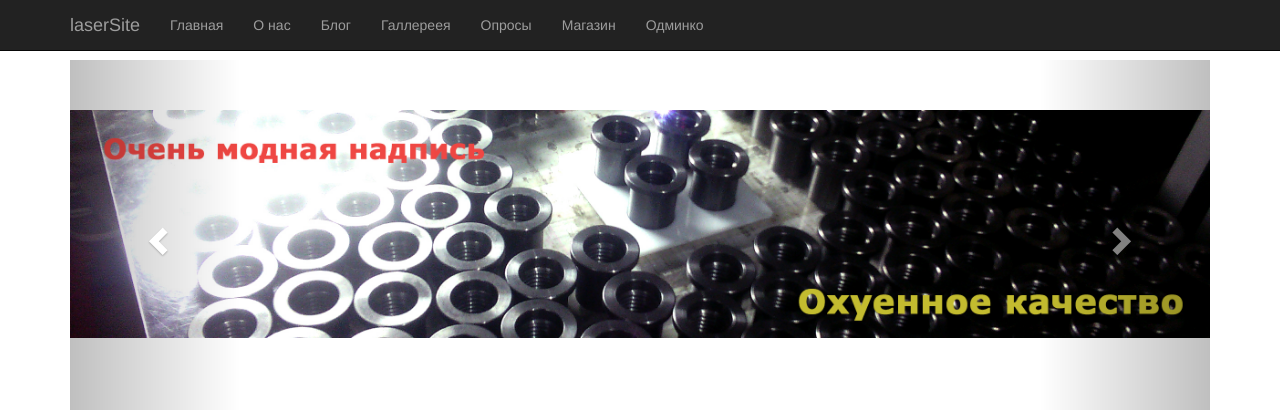
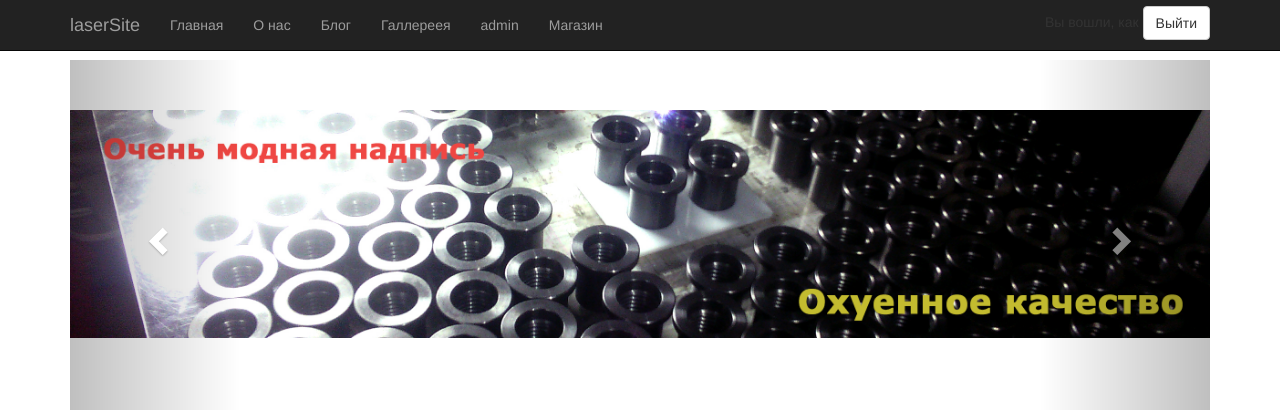
Before and after one commit to mushroom2/laserSite, a Django app: page / in a window 1280 px wide; the page is wider, and only the part inside the window is pictured. Shown: the top 420 px of that part. Run offline with Django 3.2, Linux system fonts and the light colour scheme; data that the repository does not hold is empty; parts of the project's set-up code (start-up, migrations or seed data) failed here and were passed over; some libraries are stand-ins or nearby versions.

Commit message:
изменил дизайн чуть. теперь основной base.html находится в шаблонах магазина. Также вывел пользователя на Хедер и кнопку выхода

```diff
--- a/blog/static/blog/style.css
+++ b/blog/static/blog/style.css
@@ -187,3 +187,7 @@ hr{
 #tab_pic{
     border-radius: 10px;
 }
+
+#nav_log{
+    margin-top: 6px;
+}
--- a/blog/templates/blog/about.html
+++ b/blog/templates/blog/about.html
@@ -9,4 +9,7 @@ Sfera-Laser
     </p>
     <span>tel: 093-86-068-19
     e-mail: Avi.UpSale@gmail.com</span>
+    <p>
+    <iframe src="https://www.google.com/maps/embed?pb=!1m18!1m12!1m3!1d2572.9503205020164!2d24.01387431525171!3d49.84339097939623!2m3!1f0!2f0!3f0!3m2!1i1024!2i768!4f13.1!3m3!1m2!1s0x473add75d3e4d639%3A0xebd6fc2dba4f91af!2z0KHQpNCV0KDQkC3Qm9CQ0JfQldCgINCa0J7QnNCf0JDQndCG0K8g0KLQntCS!5e0!3m2!1sru!2sua!4v1464072083394" width="400" height="300" frameborder="0" style="border:0" allowfullscreen></iframe>
+    </p>
 {% endblock %}
--- a/blog/templates/blog/article.html
+++ b/blog/templates/blog/article.html
@@ -1,4 +1,4 @@
-{% extends 'blog/base.html' %}
+{% extends "magaz/base.html" %}
 
 {% block title %}
 {{ article.title }}
--- a/blog/templates/blog/home.html
+++ b/blog/templates/blog/home.html
@@ -1,5 +1,5 @@
 
-{% extends 'blog/base.html' %}
+{% extends "magaz/base.html" %}
 
 {% load staticfiles %}
 
--- a/blog/templates/blog/xxx.html
+++ b/blog/templates/blog/xxx.html
@@ -1,4 +1,4 @@
-{% extends 'blog/base.html' %}
+{% extends "magaz/base.html" %}
 {% load staticfiles %}
 
 {% block title %}
--- a/magaz/templates/magaz/base.html
+++ b/magaz/templates/magaz/base.html
@@ -30,15 +30,16 @@
           <a class="navbar-brand" href="{% url 'home' %}">laserSite</a>
         </div>
         <div id="navbar" class="collapse navbar-collapse">
+             <div class="nav pull-right" id="nav_log">Вы вошли, как <strong>{% firstof user.get_short_name user.get_username %}</strong>
+          <a class="btn btn-default" href="{% url 'admin:logout' %}">Выйти</a>
+          </div>
           <ul class="nav navbar-nav">
             <li><a href="{% url 'home' %}">Главная</a></li>
             <li><a href="{% url 'about' %}">О нас</a></li>
             <li><a href="{% url 'xxx' %}">Блог</a> </li>
             <li><a href="/photologue/">Галлереея</a> </li>
-            <li><a href="/polls/">Опросы</a> </li>
+            <li><a href="/admin/">admin</a> </li>
             <li><a href="/shop/">Магазин</a> </li>
-
-
           </ul>
         </div><!--/.nav-collapse -->
       </div>
--- a/photologue/templates/photologue/root.html
+++ b/photologue/templates/photologue/root.html
@@ -1 +1 @@
-{% extends "photologue/base.html" %}
+{% extends "magaz/base.html" %}
--- a/templates/admin/base_site.html
+++ b/templates/admin/base_site.html
@@ -3,7 +3,7 @@
 {% block title %}{{ title }} | {{ site_title|default:_('Django site admin') }}{% endblock %}
 
 {% block branding %}
-<h1 id="site-name"><a href="/polls/" >Голосуй.UA</a></h1>
+<h1 id="site-name"><a href="http://127.0.0.1:8000" >SferaLaser</a></h1>
 {% endblock %}
 
 {% block nav-global %}{% endblock %}
```
